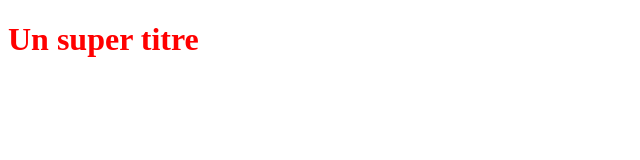
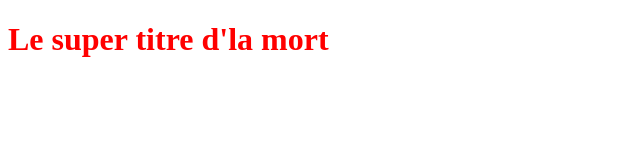
Before and after one commit to Sergeben01/OpenclassroomsProject, a plain HTML site: page index.html in a window 1280 px wide. Shown: the whole page, without its empty margins (0-640 px from the left). Drawn offline with Linux system fonts and the light colour scheme.

Commit message:
Modification du titre H1

```diff
--- a/index.html
+++ b/index.html
@@ -5,6 +5,6 @@
    <link rel="stylesheet" type="text/css" href="styles.css">
 </head>
 <body>
-   <h1>Un super titre</h1>
+   <h1>Le super titre d'la mort</h1>
 </body>
 </html>
```
